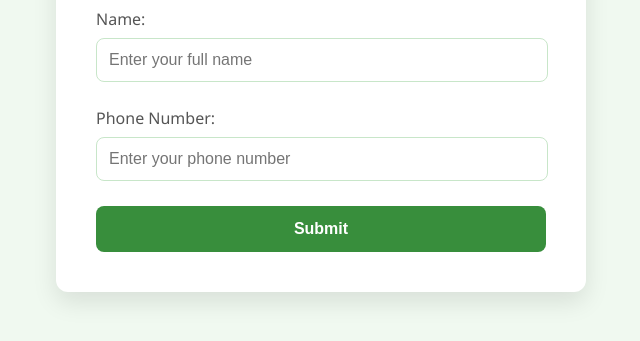
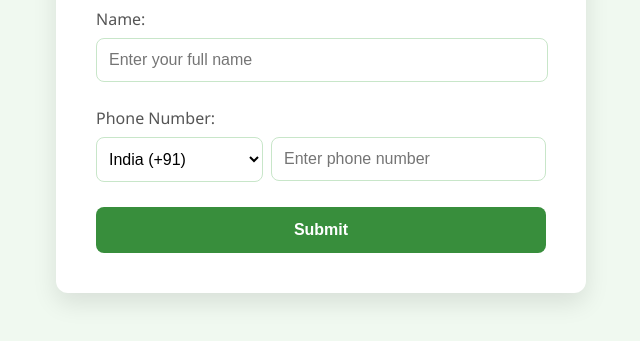
Before and after one commit to amitdas022/wati-whatsapp-api, a website: page index.html in a window 1280 px wide. Shown: the part 317-658 px from the top of the page, without its empty margins (319-959 px from the left). Drawn offline with Linux system fonts and the light colour scheme.

Commit message:
Added country codes

```diff
--- a/index.html
+++ b/index.html
@@ -16,7 +16,14 @@
             </div>
             <div class="form-group">
                 <label for="phone">Phone Number:</label>
-                <input type="tel" id="phone" name="phone" required placeholder="Enter your phone number" pattern="[0-9]{10,15}">
+                <div class="phone-input-group">
+                    <select id="countryCode" name="countryCode">
+                        <option value="91">India (+91)</option>
+                        <option value="1">USA (+1)</option>
+                        <option value="31">Netherlands (+31)</option>
+                    </select>
+                    <input type="tel" id="phone" name="phone" required placeholder="Enter phone number" pattern="[0-9]{7,15}">
+                </div>
             </div>
             <button type="submit" class="submit-btn">Submit</button>
         </form>
--- a/script.js
+++ b/script.js
@@ -6,9 +6,11 @@ document.addEventListener('DOMContentLoaded', () => {
 
             const nameInput = document.getElementById('name');
             const phoneInput = document.getElementById('phone');
+            const countryCodeSelect = document.getElementById('countryCode'); // Get the select element
             const responseMessageDiv = document.getElementById('responseMessage');
 
             const name = nameInput.value.trim();
+            const selectedCountryCode = countryCodeSelect.value; // Get selected country code
             const phone = phoneInput.value.trim();
 
             // Basic validation
@@ -19,16 +21,20 @@ document.addEventListener('DOMContentLoaded', () => {
                 return;
             }
 
-            if (!/^\d{10,}$/.test(phone.replace(/\s+/g, ''))) {
-                responseMessageDiv.textContent = 'Please enter a valid phone number (at least 10 digits).';
+            // Updated phone validation (e.g., 7-15 digits for the number part)
+            // You might want to adjust this regex based on typical lengths for the selected countries
+            if (!/^\d{7,15}$/.test(phone.replace(/\s+/g, ''))) {
+                responseMessageDiv.textContent = 'Please enter a valid phone number (7-15 digits).';
                 responseMessageDiv.className = 'message error';
                 responseMessageDiv.style.display = 'block';
                 return;
             }
 
+            const fullPhoneNumber = selectedCountryCode + phone.replace(/\s+/g, ''); // Prepend country code, remove spaces
+
             const formData = {
                 name: name,
-                phone: phone
+                phone: fullPhoneNumber // Send the combined number
             };
 
             // Replace with your actual Vercel backend URL
@@ -53,6 +59,7 @@ document.addEventListener('DOMContentLoaded', () => {
                     responseMessageDiv.className = 'message success';
                     nameInput.value = '';
                     phoneInput.value = '';
+                    // Optionally reset countryCodeSelect.selectedIndex = 0;
                 } else {
                     const errorResult = await response.json().catch(() => ({ message: 'An unknown error occurred.' }));
                     responseMessageDiv.textContent = `Error: ${response.status} - ${errorResult.message || 'Failed to submit form.'}`;
--- a/style.css
+++ b/style.css
@@ -96,3 +96,28 @@ input[type="tel"]:focus {
     color: #c62828;
     border: 1px solid #ef9a9a;
 }
+
+.phone-input-group {
+    display: flex;
+    align-items: center;
+    gap: 8px;
+}
+
+#countryCode {
+    padding: 12px 8px;
+    border: 1px solid #c8e6c9;
+    border-radius: 8px;
+    font-size: 16px;
+    background-color: white;
+    flex-shrink: 0;
+}
+
+#countryCode:focus {
+    border-color: #66bb6a;
+    box-shadow: 0 0 0 3px rgba(102, 187, 106, 0.2);
+    outline: none;
+}
+
+.phone-input-group input[type="tel"] {
+    flex-grow: 1;
+}
```
